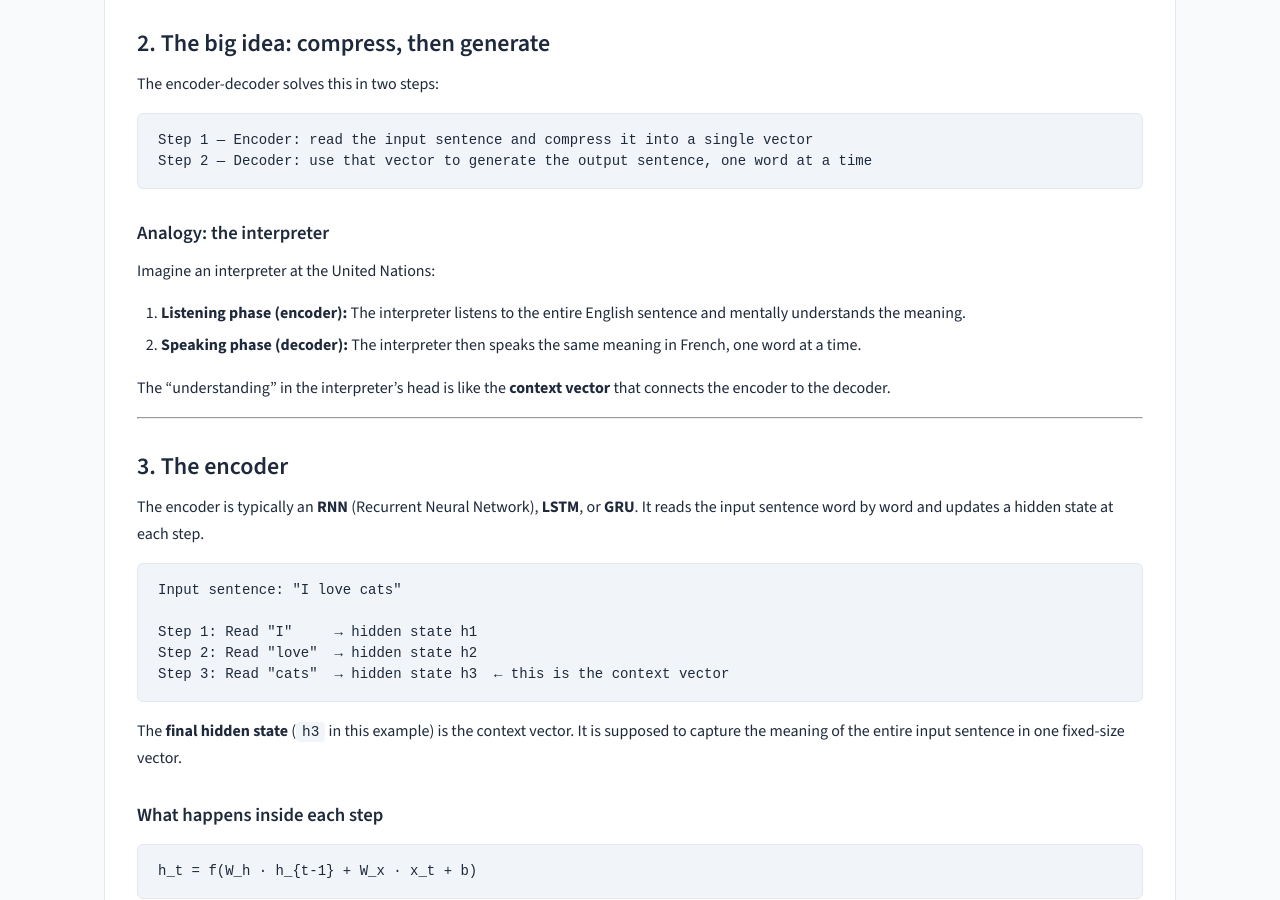
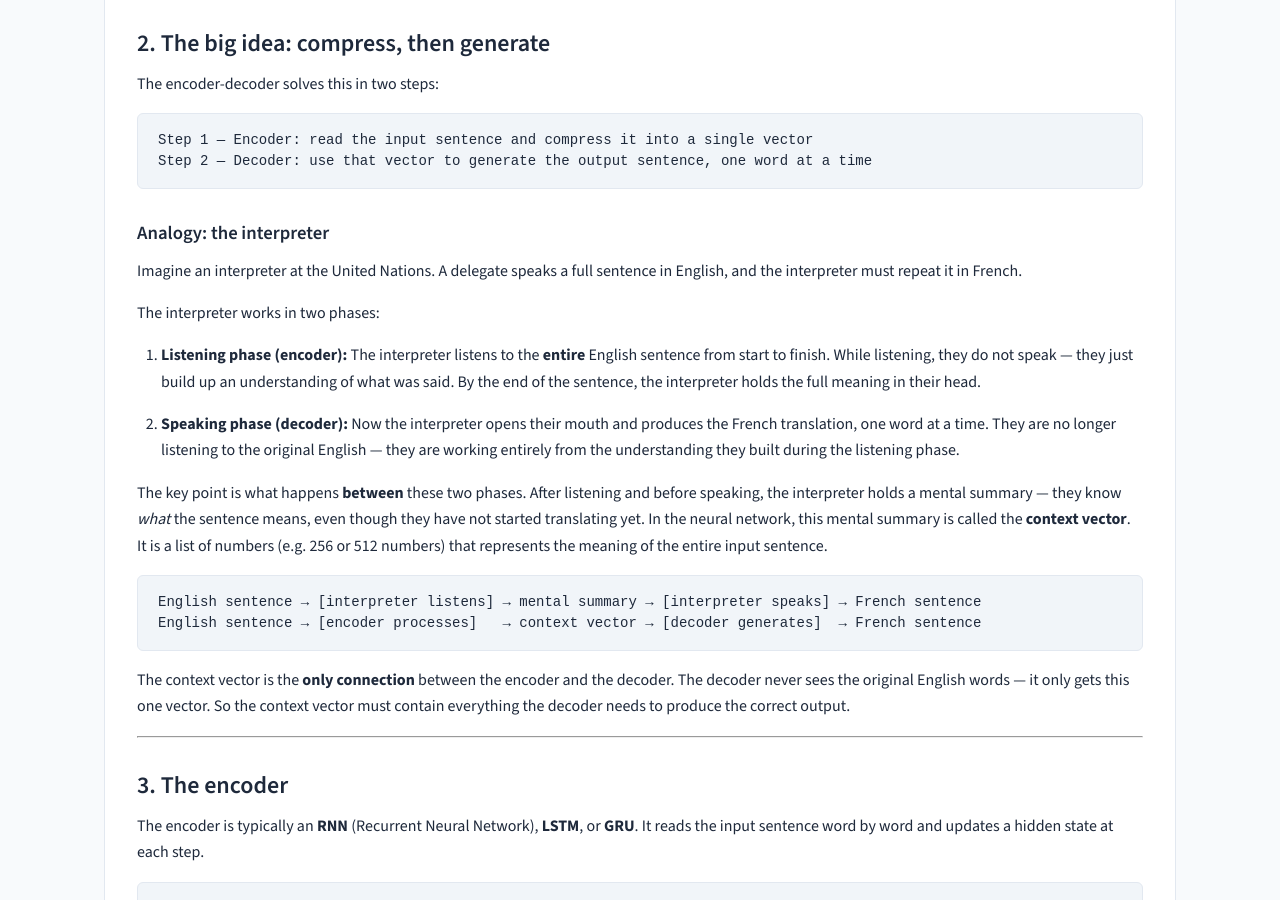
Before and after one commit to rilov/handbook, a Jekyll site: the page built from _topics/DL for GenAI - Part 2 - Encoder-Decoder Architecture.md, in a window 1280 px wide and 900 px high, scrolled down 686 px. Built offline with Jekyll 4.4.1, drawn with Linux system fonts in a browser that asks for light colours.

Commit message:
Expand interpreter analogy: explain context vector as mental summary between listening and speaking

````diff
--- a/_topics/DL for GenAI - Part 2 - Encoder-Decoder Architecture.md
+++ b/_topics/DL for GenAI - Part 2 - Encoder-Decoder Architecture.md
@@ -48,12 +48,22 @@ Step 2 — Decoder: use that vector to generate the output sentence, one word at
 
 ### Analogy: the interpreter
 
-Imagine an interpreter at the United Nations:
+Imagine an interpreter at the United Nations. A delegate speaks a full sentence in English, and the interpreter must repeat it in French.
 
-1. **Listening phase (encoder):** The interpreter listens to the entire English sentence and mentally understands the meaning.
-2. **Speaking phase (decoder):** The interpreter then speaks the same meaning in French, one word at a time.
+The interpreter works in two phases:
 
-The "understanding" in the interpreter's head is like the **context vector** that connects the encoder to the decoder.
+1. **Listening phase (encoder):** The interpreter listens to the **entire** English sentence from start to finish. While listening, they do not speak — they just build up an understanding of what was said. By the end of the sentence, the interpreter holds the full meaning in their head.
+
+2. **Speaking phase (decoder):** Now the interpreter opens their mouth and produces the French translation, one word at a time. They are no longer listening to the original English — they are working entirely from the understanding they built during the listening phase.
+
+The key point is what happens **between** these two phases. After listening and before speaking, the interpreter holds a mental summary — they know *what* the sentence means, even though they have not started translating yet. In the neural network, this mental summary is called the **context vector**. It is a list of numbers (e.g. 256 or 512 numbers) that represents the meaning of the entire input sentence.
+
+```text
+English sentence → [interpreter listens] → mental summary → [interpreter speaks] → French sentence
+English sentence → [encoder processes]   → context vector → [decoder generates]  → French sentence
+```
+
+The context vector is the **only connection** between the encoder and the decoder. The decoder never sees the original English words — it only gets this one vector. So the context vector must contain everything the decoder needs to produce the correct output.
 
 ---
 
````
